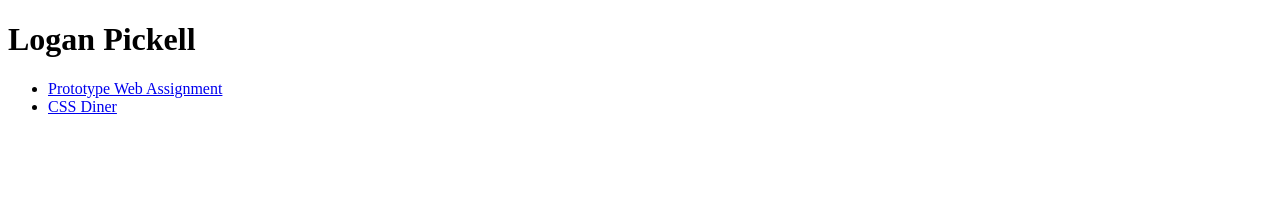
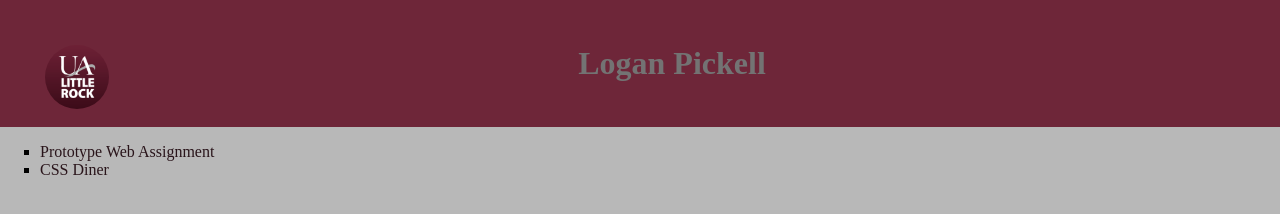
Before and after one commit to LoganPickell/ifsc-1310, a plain HTML site: page index.html in a window 1280 px wide. Drawn offline with Linux system fonts and the light colour scheme.

Commit message:
adding some style to the homepage

```diff
--- /dev/null
+++ b/assets/css/style.css
@@ -0,0 +1,35 @@
+/* Colors
+#6E2639; red
+#29141A; maroon
+#737373; grey
+#A3A3A3;
+#B8B8B8;
+*/
+
+body{
+    background-color: #B8B8B8;
+    margin:0;
+}
+h1.primary {
+    background-color: #6E2639;
+    padding: 2.8rem;
+    margin:0;
+    text-align: center;
+    color: #737373;
+}
+
+body nav ul li{
+list-style-type: square;
+}
+
+body nav ul li a{
+    color: #29141A;
+    text-decoration: none;
+}
+
+img{
+    border-radius: 200px;
+    max-width: 4rem;
+    height: auto;
+    float: left;
+}
--- a/css-demo/assets/css/style.css
+++ b/css-demo/assets/css/style.css
@@ -35,7 +35,7 @@ font-size: 2.4rem;
 }
 
 header.primary h1 a{
-    color:#ffffff;
+    color:#514873;
     text-decoration: none;
 }
 
@@ -61,7 +61,7 @@ header.primary nav ul li{
 }
 
 header.primary nav ul li a{
-    color: #fff;
+    color: #D92B04;
     text-decoration: none;
     background-color: #000;
     padding:8px 16px;
--- a/index.html
+++ b/index.html
@@ -7,11 +7,15 @@
   <title>IFSC 1310 | Logan Pickell</title>
   <meta name="description" content="Keyword Rich Description">
   <meta name="author" content="Logan Pickell">
+  <link href="assets/css/style.css" rel="stylesheet">
 
 </head>
 
 <body>
-  <h1>Logan Pickell</h1>
+  <h1 class="primary"><img src="assets/img/ualr.png" alt="Ualr Logo" />
+    Logan Pickell
+  </h1>
+
   <nav>
     <ul>
         <li>
```
Also changed, not shown: assets/img/ualr.png (added).
